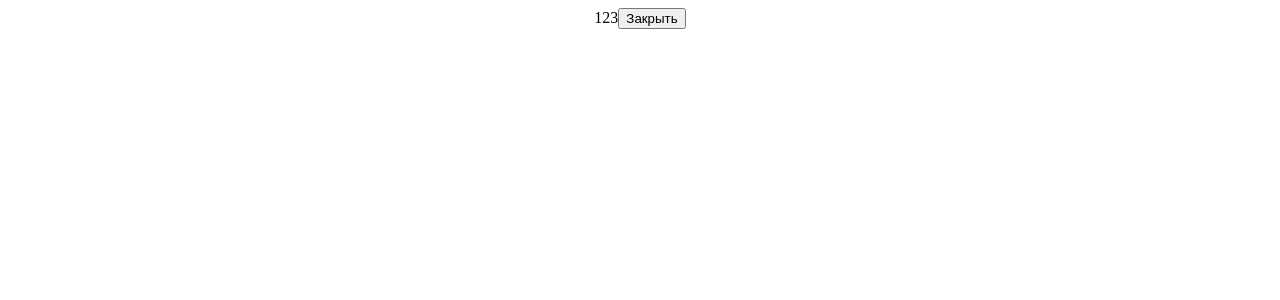
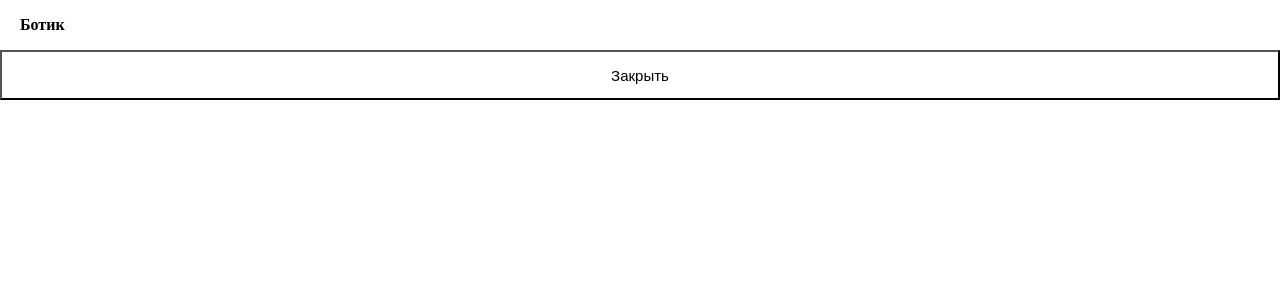
Before and after one commit to M-Lisak/web-app-alex, a React (Create React App) app: page / in a window 1280 px wide. Shown: the top 300 px of the page. Built offline with nearby package versions, Linux system fonts and the light colour scheme.

Commit message:
add Header

```diff
--- a/src/App.css
+++ b/src/App.css
@@ -1,38 +1,20 @@
-.App {
-  text-align: center;
+* {
+  margin: 0;
+  padding: 0;
+  box-sizing: border-box;
 }
 
-.App-logo {
-  height: 40vmin;
-  pointer-events: none;
+body {
+  background: var(--tg-theme-bg-color);
+  color: var(--tg-theme-button-text-color);
 }
 
-@media (prefers-reduced-motion: no-preference) {
-  .App-logo {
-    animation: App-logo-spin infinite 20s linear;
-  }
+.footer {
+  width: 100%;
+  height: 50px;
+  font-size: 15px;
+  background: var(--tg-theme-button-color);
+  color: var(--tg-theme-button-text-color);
+  margin-top: auto;
+  align-items: center;
 }
-
-.App-header {
-  background-color: #282c34;
-  min-height: 100vh;
-  display: flex;
-  flex-direction: column;
-  align-items: center;
-  justify-content: center;
-  font-size: calc(10px + 2vmin);
-  color: white;
-}
-
-.App-link {
-  color: #61dafb;
-}
-
-@keyframes App-logo-spin {
-  from {
-    transform: rotate(0deg);
-  }
-  to {
-    transform: rotate(360deg);
-  }
-}
--- a/src/App.js
+++ b/src/App.js
@@ -1,6 +1,7 @@
 import { useEffect } from 'react';
 import './App.css';
 import { useTelegram } from './hooks/useTelegram';
+import Header from './components/Header/Header';
 
 function App() {
   const {tg, onClose} = useTelegram()
@@ -12,7 +13,7 @@ function App() {
 
   return (
     <div className="App">
-      123
+      <Header/>
       <button className='footer' onClick={onClose}>Закрыть</button>
     </div>
   );
--- /dev/null
+++ b/src/components/Header/Header.css
@@ -0,0 +1,12 @@
+.header {
+    width: 100%;
+    height: 50px;
+    display: flex;
+    align-items: center;
+    padding: 0 20px;
+    color: var(--tg-theme-text-color);
+}
+
+.username {
+    margin-left: auto;
+}
--- /dev/null
+++ b/src/components/Header/Header.jsx
@@ -0,0 +1,13 @@
+import React from "react";
+import './Header.css'
+
+const Header = () => {
+
+    return (
+        <div className="header">
+            <h4>Ботик</h4>
+        </div>
+    )
+}
+
+export default Header
--- /dev/null
+++ b/src/components/LicenseText/LicenseText.css
@@ -0,0 +1,4 @@
+.license {
+    padding: 10px;
+    color: var(--tg-theme-text-color);
+}
```
Also changed, not shown: src/components/LicenseText/LicenseText.jsx (added, +13 -0 lines).
